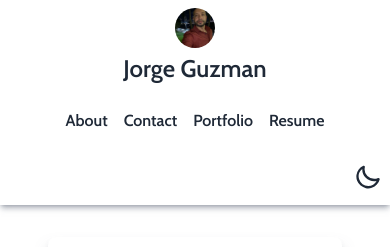
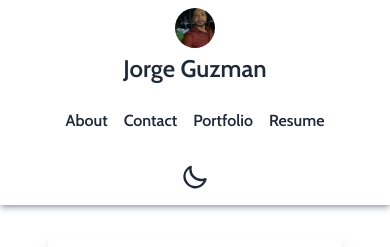
Before and after one commit to JGuzman87/jorge-portfolio, a Next.js app: page / in a window 390 px wide. Shown: the top 247 px of the page. Built offline with nearby package versions, Linux system fonts and the light colour scheme.

Commit message:
fixed nav styles

```diff
--- a/src/components/Nav.tsx
+++ b/src/components/Nav.tsx
@@ -40,7 +40,7 @@ const Nav = () => {
         ))}
       </ul>
 
-      <label className="swap swap-rotate hover:bg-blue-400 rounded-2xl w-fit justify-self-end">
+      <label className="swap swap-rotate hover:bg-blue-400 rounded-2xl md:w-fit md:justify-self-end">
         {/* this hidden checkbox controls the state */}
         <input type="checkbox" className="theme-controller" value="night" />
 
```
